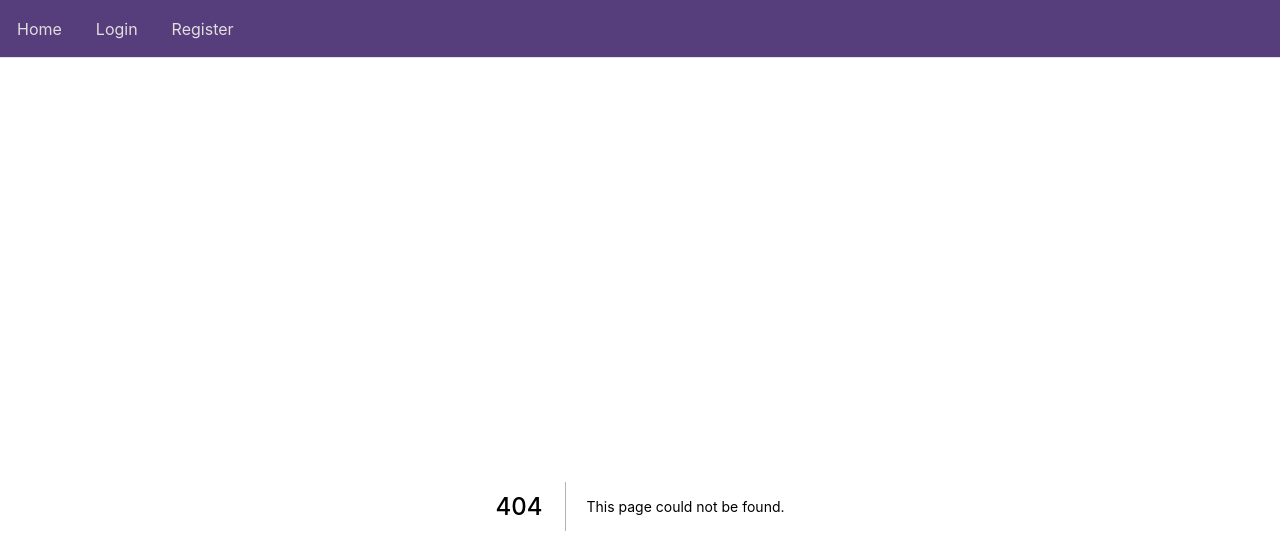
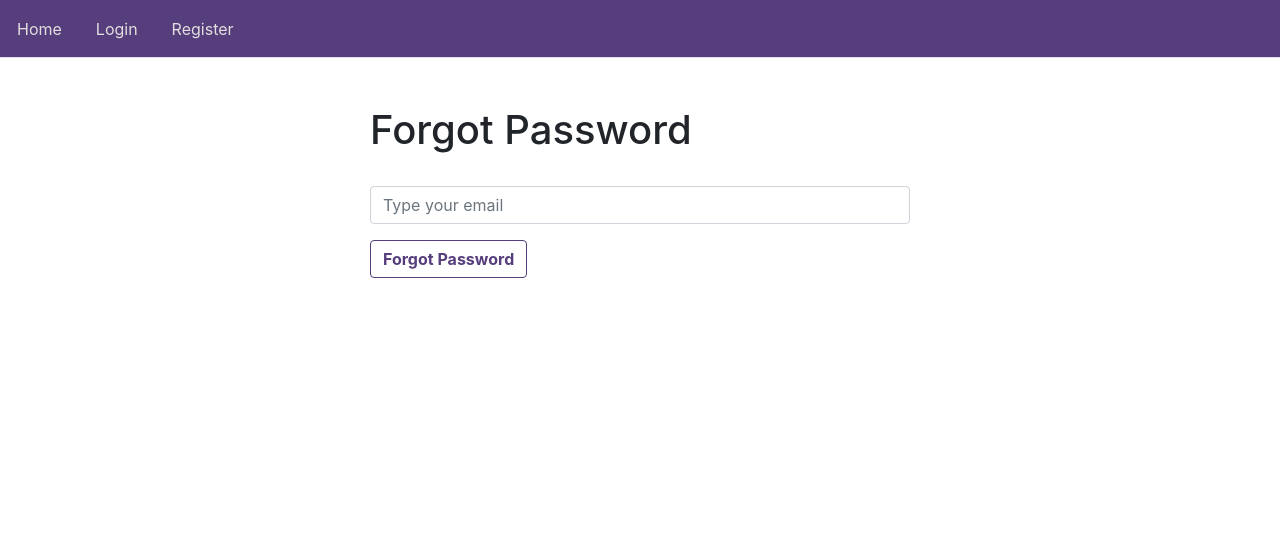
Before and after one commit to yvonnkr/yvonnkr-mern-nextjs-aws, a Next.js app: page /auth/password/forgot in a window 1280 px wide. Before the commit this address had no page. Shown: the top 554 px of the page. Built offline with nearby package versions, Linux system fonts and the light colour scheme.

Commit message:
Added forgot/reset password pages

```diff
--- /dev/null
+++ b/pages/auth/password/forgot.js
@@ -0,0 +1,71 @@
+import { useState } from "react";
+import axios from "axios";
+import { showSuccessMessage, showErrorMessage } from "../../../helpers/alerts";
+import { API } from "../../../config";
+
+const ForgotPassword = () => {
+  const [state, setState] = useState({
+    email: "",
+    buttonText: "Forgot Password",
+    success: "",
+    error: "",
+  });
+  const { email, buttonText, success, error } = state;
+
+  const handleChange = (e) => {
+    setState({ ...state, email: e.target.value, success: "", error: "" });
+  };
+
+  const handleSubmit = async (e) => {
+    e.preventDefault();
+
+    try {
+      const response = await axios.put(`${API}/forgot-password`, { email });
+      setState({
+        ...state,
+        email: "",
+        buttonText: "Done",
+        success: response.data.message,
+      });
+    } catch (error) {
+      let errMsg = error.response.data.error || "Server error!";
+      setState({
+        ...state,
+        buttonText: "Forgot Password",
+        error: errMsg,
+      });
+    }
+  };
+
+  const passwordForgotForm = () => (
+    <form className="my-form" onSubmit={handleSubmit}>
+      <div className="form-group">
+        <input
+          type="email"
+          className="form-control"
+          onChange={handleChange}
+          value={email}
+          placeholder="Type your email"
+          required
+        />
+      </div>
+      <div>
+        <button className="btn inverted">{buttonText}</button>
+      </div>
+    </form>
+  );
+
+  return (
+    <div className="row">
+      <div className="col-md-6 offset-md-3">
+        <h1>Forgot Password</h1>
+        <br />
+        {success && showSuccessMessage(success)}
+        {error && showErrorMessage(error)}
+        {passwordForgotForm()}
+      </div>
+    </div>
+  );
+};
+
+export default ForgotPassword;
--- a/pages/login.js
+++ b/pages/login.js
@@ -95,7 +95,9 @@ const Login = () => {
       {success && showSuccessMessage(success)}
       {error && showErrorMessage(error)}
       {loginForm()}
-      {/* <pre>{JSON.stringify(state, null, 4)}</pre> */}
+      <Link href="/auth/password/forgot">
+        <a className="text-danger float-right">Forgot Password</a>
+      </Link>
     </div>
   );
 };
```
Also changed, not shown: pages/auth/password/reset/[id].js (added, +93 -0 lines).
